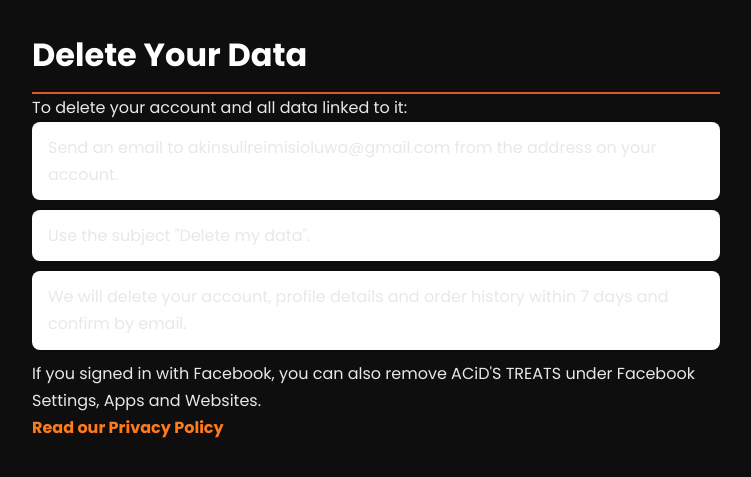
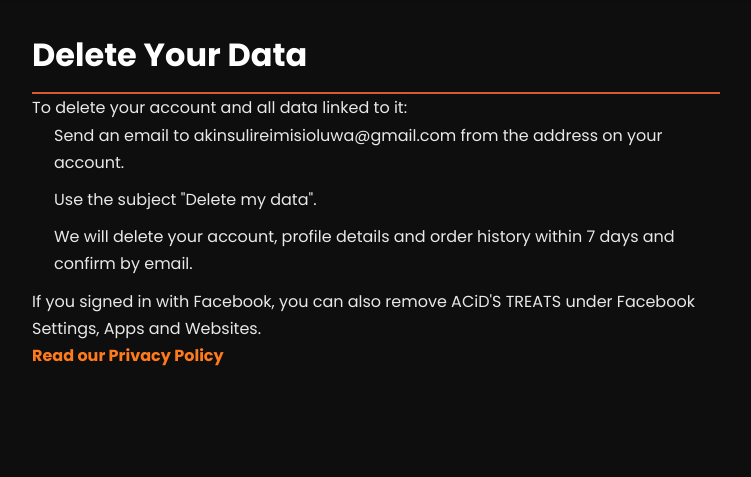
Before and after one commit to imisioluwa1203/restaurant_app, a Flask app: page /data-deletion in a window 1280 px wide. Shown: the part 81-558 px from the top of the page, without its empty margins (264-1015 px from the left). Run offline with Flask 3, Linux system fonts and the light colour scheme; some libraries are stand-ins or nearby versions.

Commit message:
fix light theme

```diff
--- a/static/style.css
+++ b/static/style.css
@@ -1766,3 +1766,15 @@
 .policy h1 { color: #fff; }
 .policy h2 { color: #ff7a1a; font-size: 17px; margin-top: 22px; }
 .policy a { color: #ff7a1a; }
+
+.policy ol { padding-left: 22px; }
+.policy ol li {
+  background: transparent;
+  box-shadow: none;
+  border: 0;
+  border-radius: 0;
+  padding: 0;
+  margin: 0 0 10px;
+  list-style: decimal;
+  color: #e8e8e8;
+}
```
